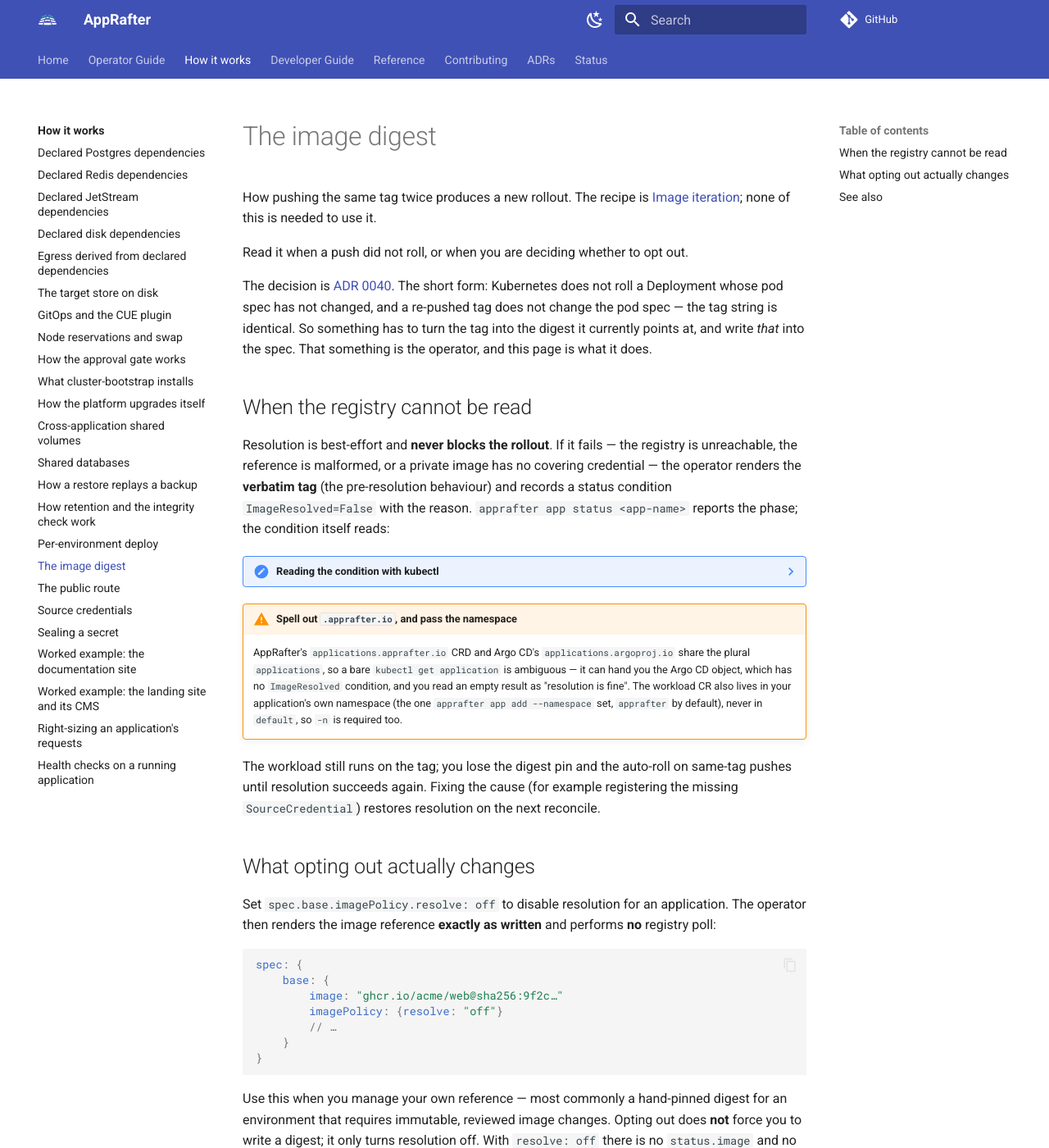
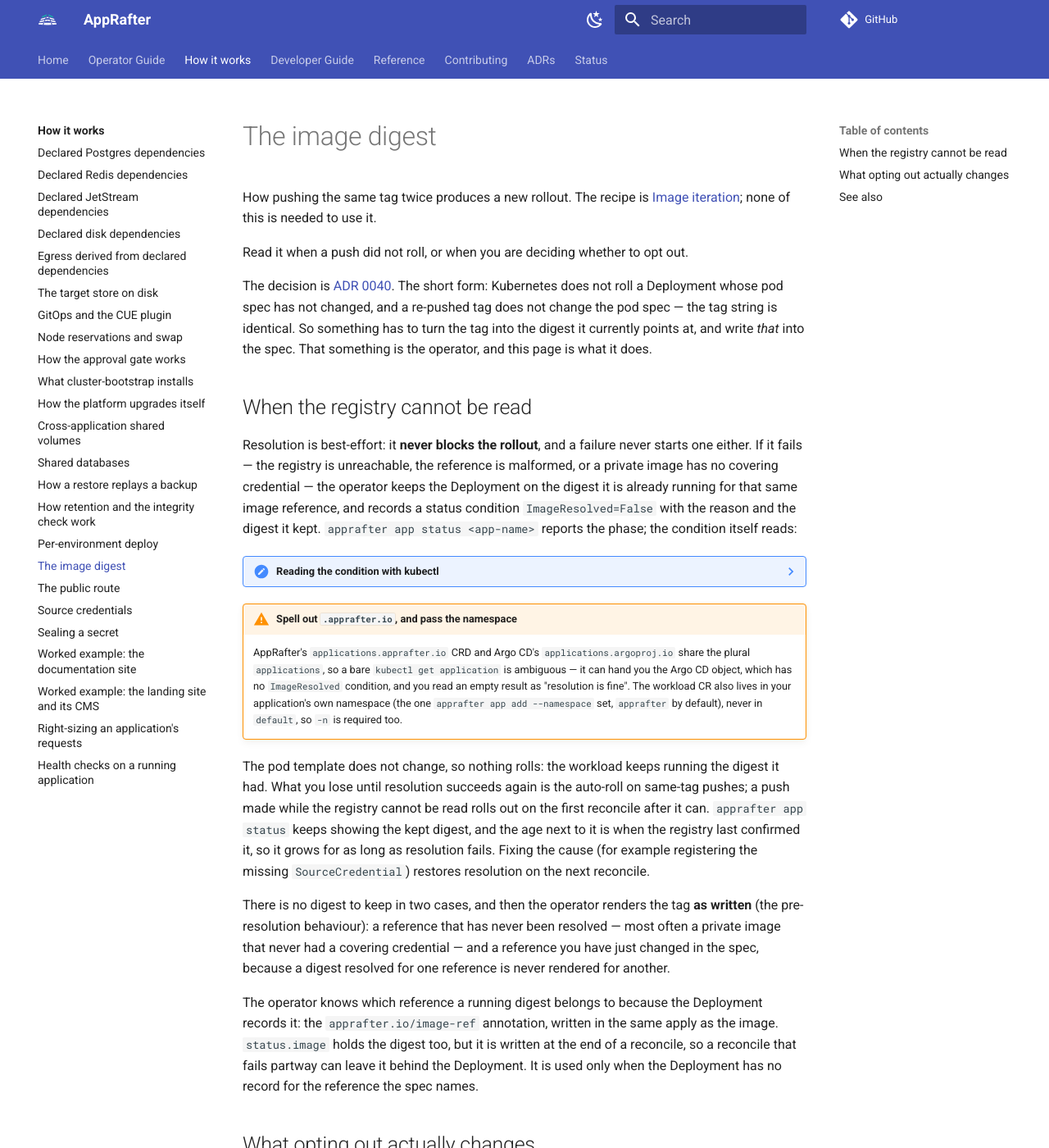
Before and after one commit to AppRafter/apprafter, an MkDocs documentation site: the page built from docs/how-it-works/the-image-digest.md, in a window 1280 px wide and 1400 px high. Shown: the whole window at 82% size. Built offline with MkDocs 1.6.1 and Material for MkDocs 9.7.7, drawn with Linux system fonts in a browser that asks for light colours; comment, search, counter and statistics services are not loaded.

Commit message:
docs(adr): a failed image lookup keeps the running digest
ADR 0040's degradation rule said a failed tag-to-digest lookup renders
the verbatim tag. 01ee1ca changed that behaviour without amending the
ADR, and the fix that follows this commit records on the Deployment
which image reference its digest was rendered for.

The Degradation bullet gets an amendment: a failed lookup keeps the
digest already running for the same image reference, read from the
Deployment's apprafter.io/image-ref record, with status.image only as
the fallback, because status is written at the end of a reconcile and
can lag the Deployment. The tag as written is rendered only when there
is no digest to keep. The rest of the decision stands.

The mechanism page and the image-iteration guide said the workload
"still runs on the tag" when the registry cannot be read. They now say
that nothing rolls, which two cases still render the tag, and what
app status shows while resolution fails.

Co-Authored-By: Claude Opus 5.5 (1M context) <noreply@anthropic.com>
Claude-Session: https://claude.ai/code/session_017Bytw2vARXjnSLKB3YhkSe

```diff
--- a/docs/how-it-works/the-image-digest.md
+++ b/docs/how-it-works/the-image-digest.md
@@ -19,12 +19,14 @@ spec. That something is the operator, and this page is what it does.
 
 ## When the registry cannot be read
 
-Resolution is best-effort and **never blocks the rollout**. If it
-fails — the registry is unreachable, the reference is malformed, or a
-private image has no covering credential — the operator renders the
-**verbatim tag** (the pre-resolution behaviour) and records a status
-condition `ImageResolved=False` with the reason. `apprafter app status
-<app-name>` reports the phase; the condition itself reads:
+Resolution is best-effort: it **never blocks the rollout**, and a
+failure never starts one either. If it fails — the registry is
+unreachable, the reference is malformed, or a private image has no
+covering credential — the operator keeps the Deployment on the digest
+it is already running for that same image reference, and records a
+status condition `ImageResolved=False` with the reason and the digest
+it kept. `apprafter app status <app-name>` reports the phase; the
+condition itself reads:
 
 ??? note "Reading the condition with kubectl"
 
@@ -43,10 +45,28 @@ condition `ImageResolved=False` with the reason. `apprafter app status
     `apprafter app add --namespace` set, `apprafter` by default), never
     in `default`, so `-n` is required too.
 
-The workload still runs on the tag; you lose the digest pin and the
-auto-roll on same-tag pushes until resolution succeeds again. Fixing
-the cause (for example registering the missing `SourceCredential`)
-restores resolution on the next reconcile.
+The pod template does not change, so nothing rolls: the workload keeps
+running the digest it had. What you lose until resolution succeeds
+again is the auto-roll on same-tag pushes; a push made while the
+registry cannot be read rolls out on the first reconcile after it can.
+`apprafter app status` keeps showing the kept digest, and the age next
+to it is when the registry last confirmed it, so it grows for as long
+as resolution fails. Fixing the cause (for example registering the
+missing `SourceCredential`) restores resolution on the next reconcile.
+
+There is no digest to keep in two cases, and then the operator renders
+the tag **as written** (the pre-resolution behaviour): a reference that
+has never been resolved — most often a private image that never had a
+covering credential — and a reference you have just changed in the
+spec, because a digest resolved for one reference is never rendered for
+another.
+
+The operator knows which reference a running digest belongs to because
+the Deployment records it: the `apprafter.io/image-ref` annotation,
+written in the same apply as the image. `status.image` holds the digest
+too, but it is written at the end of a reconcile, so a reconcile that
+fails partway can leave it behind the Deployment. It is used only when
+the Deployment has no record for the reference the spec names.
 
 ## What opting out actually changes
 
```
Also changed, not shown: docs/adr/0040-image-digest-resolution.md (+2 -0 lines), docs/dev-guide/image-iteration.md (+6 -4 lines).
